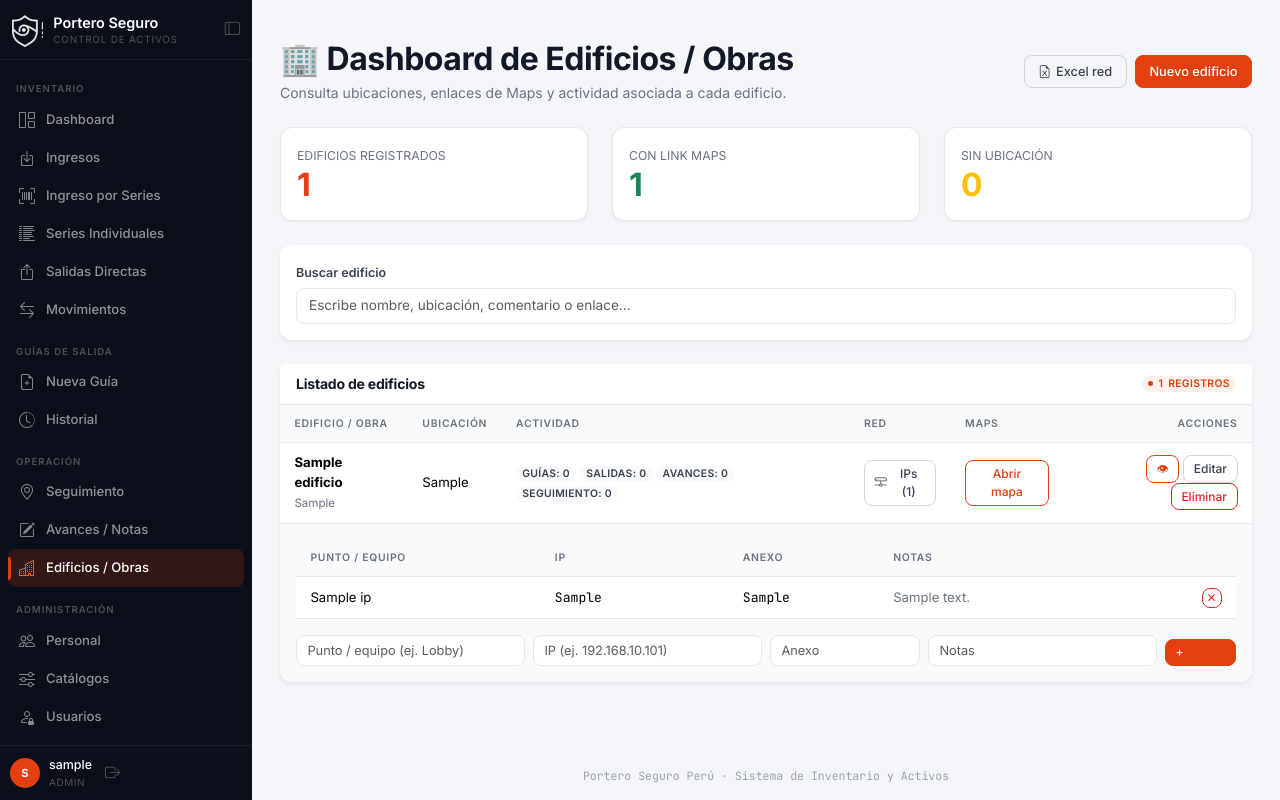
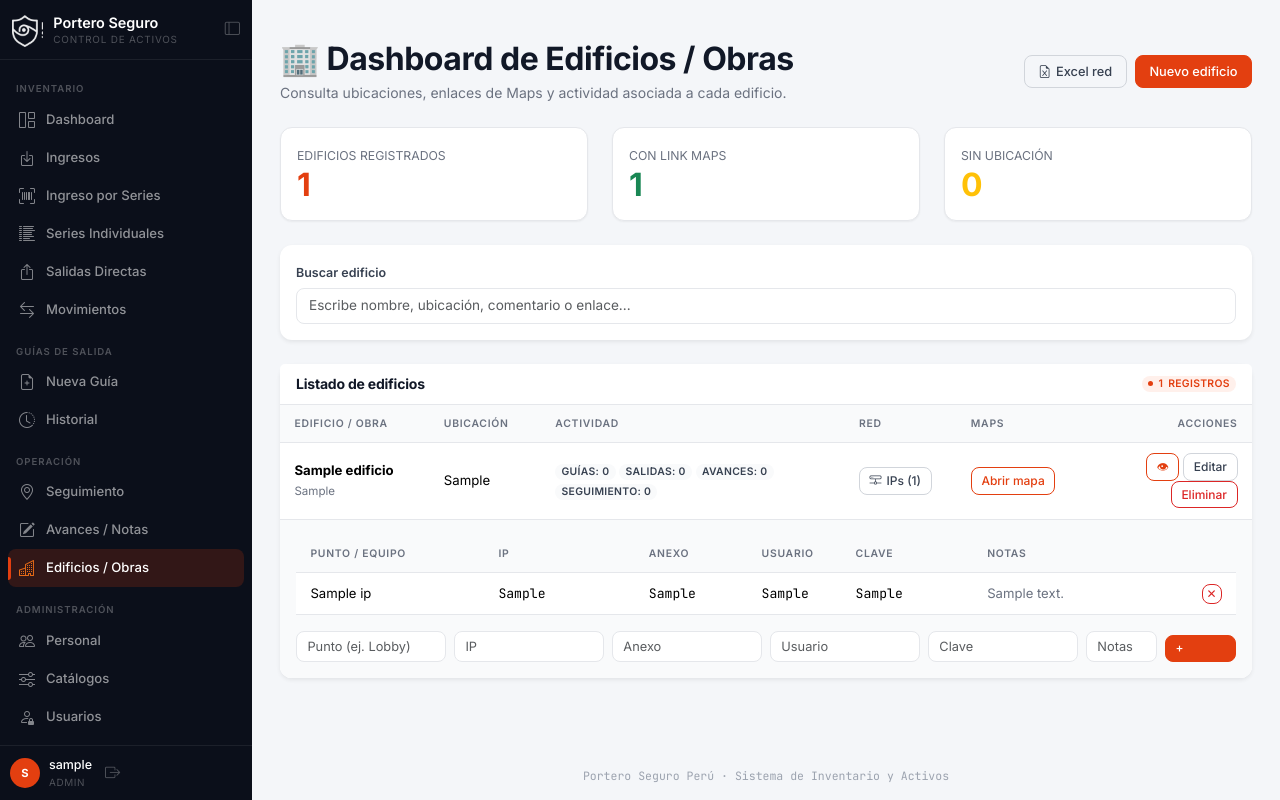
Before and after one commit to Jescodem/Sistema_Inventario_Flask, a Flask app: page /edificios in a window 1280 px wide, after a click that opens the changed part. Run offline with Flask 3, Linux system fonts and the light colour scheme; the visitor is signed in with stand-in values (Sample User, id 1); tables that the repository leaves empty hold one stand-in row (values such as "Sample post").

Commit message:
Red de edificios: incluye usuario y clave de cada equipo
Por decision del administrador se muestran las credenciales de los
equipos (columnas usuario/clave en edificio_ips) al expandir el
edificio, en el modal de detalle, en el formulario de agregar y en la
exportacion Excel red. El importador las carga/actualiza desde el
Excel sin duplicar puntos (868 actualizados).

Co-Authored-By: Claude Opus 4.8 <noreply@anthropic.com>

```diff
--- a/portero_seguro_v7/proyecto_mejorado/app.py
+++ b/portero_seguro_v7/proyecto_mejorado/app.py
@@ -2583,10 +2583,12 @@ def exportar(tipo):
 
         elif tipo == 'red_edificios':
             titulo = 'Red de edificios (IPs y anexos) — Portero Seguro'
-            encabezados = ['Edificio', 'Punto / equipo', 'IP', 'Anexo', 'Notas']
+            encabezados = ['Edificio', 'Punto / equipo', 'IP', 'Anexo',
+                           'Usuario', 'Clave', 'Notas']
             filas = conn.execute('''
                 SELECT e.nombre, ei.nombre, COALESCE(ei.ip, ''),
-                       COALESCE(ei.anexo, ''), COALESCE(ei.descripcion, '')
+                       COALESCE(ei.anexo, ''), COALESCE(ei.usuario, ''),
+                       COALESCE(ei.clave, ''), COALESCE(ei.descripcion, '')
                 FROM edificio_ips ei
                 JOIN edificios e ON e.id = ei.edificio_id
                 ORDER BY e.nombre, ei.orden, ei.id
@@ -3089,7 +3091,7 @@ def edificios():
     # bloque expandible. No se muestra a simple vista en el listado.
     ips_por_edificio = {}
     for fila in conn.execute('''
-        SELECT id, edificio_id, nombre, ip, anexo, descripcion
+        SELECT id, edificio_id, nombre, ip, anexo, descripcion, usuario, clave
         FROM edificio_ips
         ORDER BY edificio_id, orden, id
     ''').fetchall():
@@ -3182,6 +3184,8 @@ def agregar_ip_edificio(id):
         ip = clean_text(request.form.get('ip'))
         anexo = clean_text(request.form.get('anexo'))
         descripcion = clean_text(request.form.get('descripcion'))
+        usuario = clean_text(request.form.get('usuario'))
+        clave = request.form.get('clave') or ''
 
         if not nombre and not ip and not anexo:
             flash('Indica al menos el punto/equipo, la IP o el anexo.', 'danger')
@@ -3194,9 +3198,9 @@ def agregar_ip_edificio(id):
             (id,)
         ).fetchone()[0]
         conn.execute('''
-            INSERT INTO edificio_ips (edificio_id, nombre, ip, anexo, descripcion, orden)
-            VALUES (?, ?, ?, ?, ?, ?)
-        ''', (id, nombre, ip, anexo, descripcion, orden))
+            INSERT INTO edificio_ips (edificio_id, nombre, ip, anexo, descripcion, usuario, clave, orden)
+            VALUES (?, ?, ?, ?, ?, ?, ?, ?)
+        ''', (id, nombre, ip, anexo, descripcion, usuario, clave, orden))
         conn.commit()
         flash('Punto de red agregado al edificio.', 'success')
     except Exception as e:
--- a/portero_seguro_v7/proyecto_mejorado/db.py
+++ b/portero_seguro_v7/proyecto_mejorado/db.py
@@ -241,9 +241,9 @@ def init_db():
     # Red de cada edificio: puntos/equipos con su IP y anexo telefonico
     # (intercom de calle, telefono de lobby, altavoz, DVR, Mikrotik...).
     # Se muestran al expandir el edificio en /edificios; se cargan desde el
-    # Excel corporativo con importar_ips_edificios.py. A proposito NO se
-    # guardan usuarios ni claves de los equipos: esta vista la ve cualquier
-    # usuario del sistema (rol lectura incluido).
+    # Excel corporativo con importar_ips_edificios.py. Incluye las
+    # credenciales de los equipos por decision del administrador: cualquier
+    # usuario del sistema con sesion puede verlas.
     conn.execute('''
         CREATE TABLE IF NOT EXISTS edificio_ips (
             id INTEGER PRIMARY KEY AUTOINCREMENT,
@@ -252,10 +252,14 @@ def init_db():
             ip TEXT,
             anexo TEXT,
             descripcion TEXT,
+            usuario TEXT,
+            clave TEXT,
             orden INTEGER NOT NULL DEFAULT 0,
             FOREIGN KEY (edificio_id) REFERENCES edificios(id)
         )
     ''')
+    add_column_if_missing(conn, 'edificio_ips', 'usuario', 'TEXT')
+    add_column_if_missing(conn, 'edificio_ips', 'clave', 'TEXT')
 
     conn.execute('''
         CREATE TABLE IF NOT EXISTS salidas (
--- a/portero_seguro_v7/proyecto_mejorado/templates/edificios.html
+++ b/portero_seguro_v7/proyecto_mejorado/templates/edificios.html
@@ -82,11 +82,13 @@
                                     <table class="table table-sm mb-0" style="font-size:.82rem;">
                                         <thead>
                                             <tr class="text-muted">
-                                                <th style="width:26%;">Punto / equipo</th>
-                                                <th style="width:20%;">IP</th>
-                                                <th style="width:16%;">Anexo</th>
+                                                <th style="width:20%;">Punto / equipo</th>
+                                                <th style="width:16%;">IP</th>
+                                                <th style="width:12%;">Anexo</th>
+                                                <th style="width:10%;">Usuario</th>
+                                                <th style="width:14%;">Clave</th>
                                                 <th>Notas</th>
-                                                {% if rol_actual == 'admin' %}<th style="width:60px;"></th>{% endif %}
+                                                {% if rol_actual == 'admin' %}<th style="width:50px;"></th>{% endif %}
                                             </tr>
                                         </thead>
                                         <tbody>
@@ -95,6 +97,8 @@
                                                 <td>{{ i.nombre }}</td>
                                                 <td style="font-family:var(--mono, monospace);">{{ i.ip or '—' }}</td>
                                                 <td style="font-family:var(--mono, monospace);">{{ i.anexo or '—' }}</td>
+                                                <td style="font-family:var(--mono, monospace);">{{ i.usuario or '—' }}</td>
+                                                <td style="font-family:var(--mono, monospace);">{{ i.clave or '—' }}</td>
                                                 <td class="text-muted">{{ i.descripcion or '' }}</td>
                                                 {% if rol_actual == 'admin' %}
                                                 <td class="text-end">
@@ -113,10 +117,12 @@
                                     {% endif %}
                                     {% if rol_actual == 'admin' %}
                                     <form action="/edificios/{{ e.id }}/ips/agregar" method="POST" class="row g-2 mt-2 align-items-end">
-                                        <div class="col-md-3"><input name="nombre" class="form-control form-control-sm" placeholder="Punto / equipo (ej. Lobby)"></div>
-                                        <div class="col-md-3"><input name="ip" class="form-control form-control-sm" placeholder="IP (ej. 192.168.10.101)"></div>
+                                        <div class="col-md-2"><input name="nombre" class="form-control form-control-sm" placeholder="Punto (ej. Lobby)"></div>
+                                        <div class="col-md-2"><input name="ip" class="form-control form-control-sm" placeholder="IP"></div>
                                         <div class="col-md-2"><input name="anexo" class="form-control form-control-sm" placeholder="Anexo"></div>
-                                        <div class="col-md-3"><input name="descripcion" class="form-control form-control-sm" placeholder="Notas"></div>
+                                        <div class="col-md-2"><input name="usuario" class="form-control form-control-sm" placeholder="Usuario"></div>
+                                        <div class="col-md-2"><input name="clave" class="form-control form-control-sm" placeholder="Clave"></div>
+                                        <div class="col-md-1"><input name="descripcion" class="form-control form-control-sm" placeholder="Notas"></div>
                                         <div class="col-md-1"><button type="submit" class="btn btn-sm btn-primary w-100" title="Agregar punto de red">+</button></div>
                                     </form>
                                     {% endif %}
@@ -150,13 +156,15 @@
             <strong class="d-block mt-3">Red del edificio ({{ nips_modal|length }} puntos):</strong>
             <div class="border rounded mt-2" style="max-height:300px;overflow-y:auto;">
                 <table class="table table-sm mb-0" style="font-size:.8rem;">
-                    <thead><tr class="text-muted"><th>Punto / equipo</th><th>IP</th><th>Anexo</th><th>Notas</th></tr></thead>
+                    <thead><tr class="text-muted"><th>Punto / equipo</th><th>IP</th><th>Anexo</th><th>Usuario</th><th>Clave</th><th>Notas</th></tr></thead>
                     <tbody>
                         {% for i in nips_modal %}
                         <tr>
                             <td>{{ i.nombre }}</td>
                             <td style="font-family:monospace;">{{ i.ip or '—' }}</td>
                             <td style="font-family:monospace;">{{ i.anexo or '—' }}</td>
+                            <td style="font-family:monospace;">{{ i.usuario or '—' }}</td>
+                            <td style="font-family:monospace;">{{ i.clave or '—' }}</td>
                             <td class="text-muted">{{ i.descripcion or '' }}</td>
                         </tr>
                         {% endfor %}
```
Also changed, not shown: portero_seguro_v7/proyecto_mejorado/importar_ips_edificios.py (+25 -11 lines), portero_seguro_v7/proyecto_mejorado/CHANGELOG.md, 1 other file.
